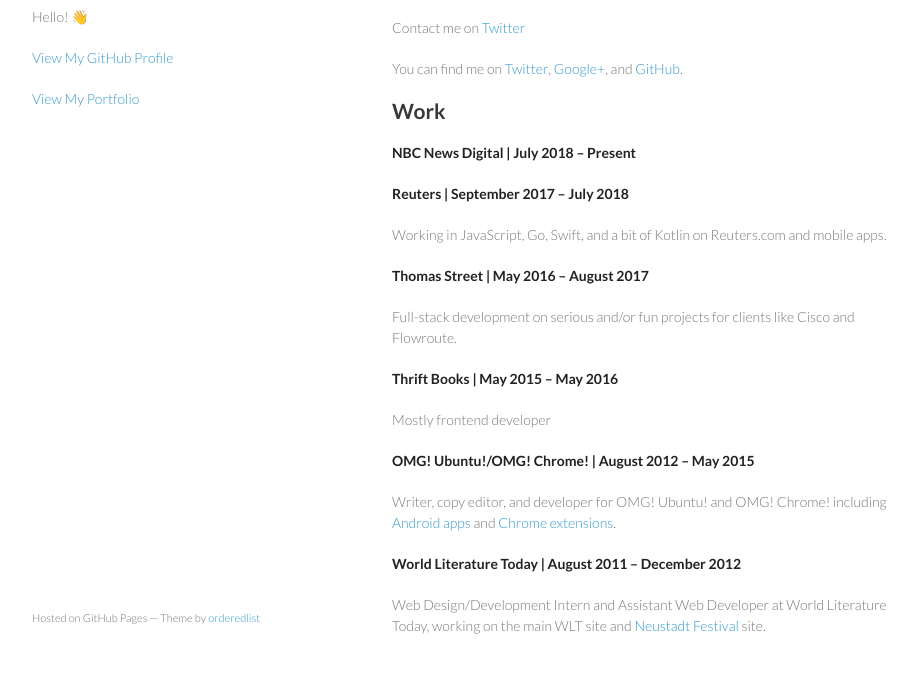
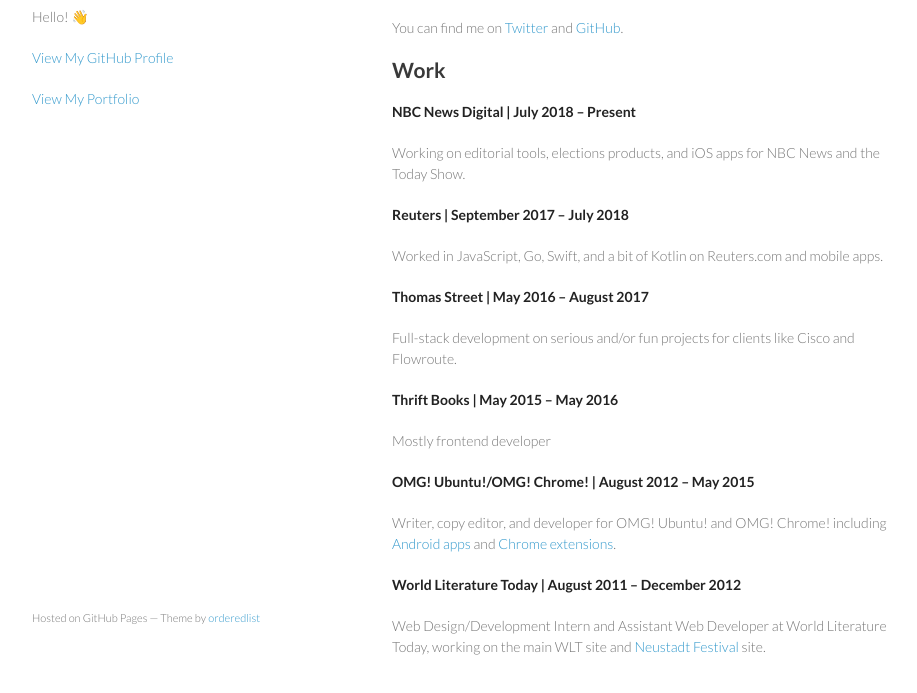
Before and after one commit to samvtran/samvtran.github.io, a plain HTML site: page index.html in a window 1280 px wide. Shown: the part 103-796 px from the top of the page, without its empty margins (178-1095 px from the left). Drawn offline with Linux system fonts and the light colour scheme.

Commit message:
Update job description

```diff
--- a/index.html
+++ b/index.html
@@ -23,15 +23,15 @@
   <section>
     <p>I'm a full stack developer working with everything I can get my hands on. JavaScript, Go, Swift, Python, Elixir &ndash; you name it, I'll use it!</p>
 
-    <p>Contact me on <a href="https://twitter.com/samvtran">Twitter</a></p>
-    <p>You can find me on <a target="_blank" href="https://twitter.com/samvtran">Twitter</a>, <a target="_blank" href="https://plus.google.com/+SamTran">Google+</a>, and <a target="_blank" href="https://github.com/samvtran">GitHub</a>.</p>
+    <p>You can find me on <a target="_blank" href="https://twitter.com/samvtran">Twitter</a> and <a target="_blank" href="https://github.com/samvtran">GitHub</a>.</p>
 
     <h2>Work</h2>
 
     <p><strong>NBC News Digital | July 2018 &ndash; Present</strong></p>
+    <p>Working on editorial tools, elections products, and iOS apps for NBC News and the Today Show.</p>
 
     <p><strong>Reuters | September 2017 &ndash; July 2018</strong></p>
-    <p>Working in JavaScript, Go, Swift, and a bit of Kotlin on Reuters.com and mobile apps.</p>
+    <p>Worked in JavaScript, Go, Swift, and a bit of Kotlin on Reuters.com and mobile apps.</p>
 
     <p><strong>Thomas Street | May 2016 &ndash; August 2017</strong></p>
     <p>Full-stack development on serious and/or fun projects for clients like Cisco and Flowroute.</p>
```
